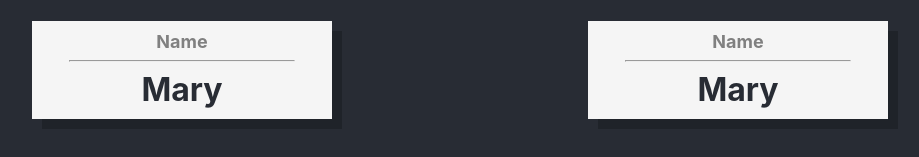
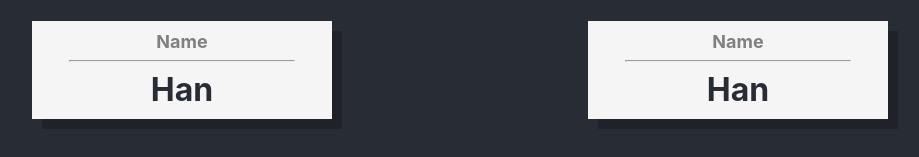
Before and after one commit to tannermares/hooks-intro, a React (Create React App) app: page / in a window 1280 px wide. Shown: the part 379-536 px from the top of the page, without its empty margins (180-1099 px from the left). Built offline with nearby package versions, Linux system fonts and the light colour scheme.

Commit message:
not mary

```diff
--- a/src/App.js
+++ b/src/App.js
@@ -5,22 +5,22 @@ import HelloWorldFunc from './functions/HelloWorld'
 function App() {
   return document.location.search.split('?')[1] === 'c' ? (
     <div className="container">
-      <HelloWorld name="Mary" surname="Poppins" />
+      <HelloWorld name="Han" surname="Solo" />
     </div>
   ) : document.location.search.split('?')[1] === 'f' ? (
     <div className="container">
       <div className="func">
-        <HelloWorldFunc name="Mary" surname="Poppins" />
+        <HelloWorldFunc name="Han" surname="Solo" />
       </div>
     </div>
   ) : (
     <div className="container">
       <div style={{ display: 'inline-block' }}>
-        <HelloWorld name="Mary" surname="Poppins" />
+        <HelloWorld name="Han" surname="Solo" />
       </div>
       <div style={{ display: 'inline-block', marginRight: '20%' }}></div>
       <div style={{ display: 'inline-block' }} className="func">
-        <HelloWorldFunc name="Mary" surname="Poppins" />
+        <HelloWorldFunc name="Han" surname="Solo" />
       </div>
     </div>
   )
```
